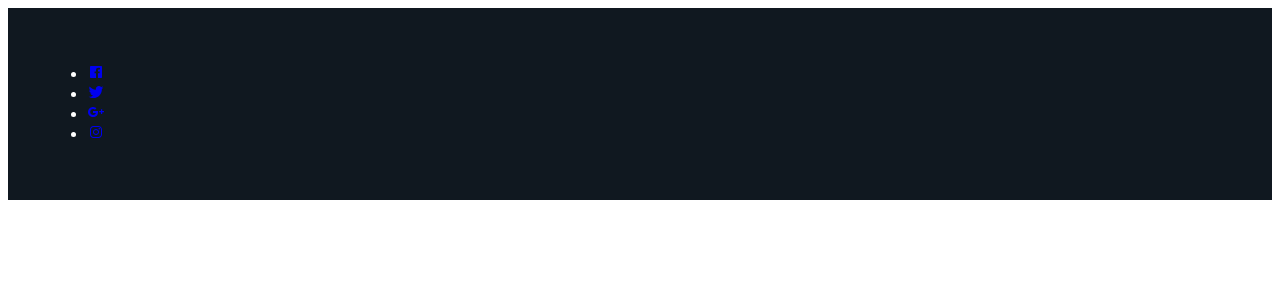
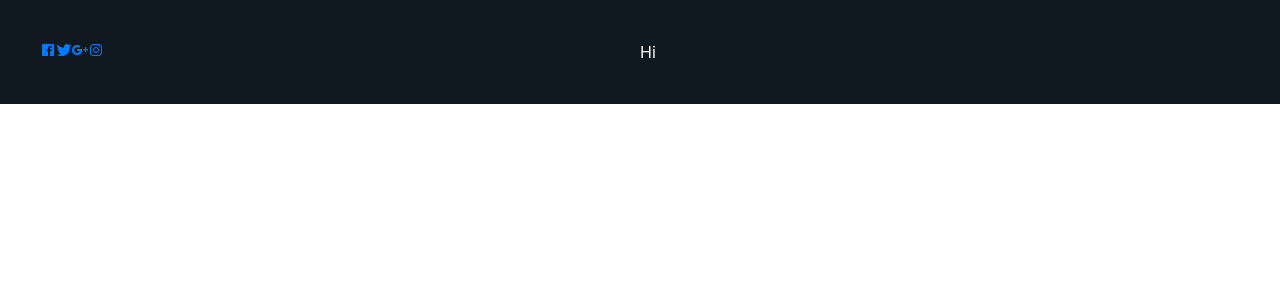
Before and after one commit to hungry-hungry-hippos/service_TD, a React app in the folder Footer/: page / in a window 1280 px wide. Shown: the top 300 px of the page. Built offline with nearby package versions, Linux system fonts and the light colour scheme.

Commit message:
Change in footer style

```diff
--- a/Footer/public/index.html
+++ b/Footer/public/index.html
@@ -8,6 +8,7 @@
   <link href="https://fonts.googleapis.com/css?family=Roboto" rel="stylesheet">
   <script src="https://unpkg.com/ionicons@4.5.5/dist/ionicons.js"></script>
   <link rel="stylesheet" href="https://use.fontawesome.com/releases/v5.7.1/css/all.css" integrity="sha384-fnmOCqbTlWIlj8LyTjo7mOUStjsKC4pOpQbqyi7RrhN7udi9RwhKkMHpvLbHG9Sr" crossorigin="anonymous">
+  <link rel="stylesheet" href="https://stackpath.bootstrapcdn.com/bootstrap/4.2.1/css/bootstrap.min.css" integrity="sha384-GJzZqFGwb1QTTN6wy59ffF1BuGJpLSa9DkKMp0DgiMDm4iYMj70gZWKYbI706tWS" crossorigin="anonymous">
 </head>
 <body>
   <div id="footer"></div>
@@ -15,4 +16,4 @@
 </body>
 </html>
 
-<!-- REMEMBER TO PUT GOOGLE LINK AND FONTAWESOME-->
+<!-- REMEMBER TO PUT GOOGLE LINK && FONTAWESOME && BOOTSTRAP-->
--- a/Footer/src/App.jsx
+++ b/Footer/src/App.jsx
@@ -5,30 +5,31 @@ const { style } = require('./style.jsx');
 
 const App = () => (
   <div style={style.footertop}>
-    <div style={style.row}>
-      <div className="col span-1-of-2">
-        <ul className="social-links">
-          <li>
+    <div className="row no-gutters">
+      <div className="col col-12 col-lg-6 d-flex text-white">
+        <div className="flex-item">
           <a href="#">
             <ion-icon name="logo-facebook"></ion-icon>
           </a>
-          </li>
-          <li>
+        </div>
+        <div className="flex-item">
           <a href="#">
             <ion-icon name="logo-twitter"></ion-icon>
           </a>
-          </li>
-          <li>
+        </div>
+        <div className="flex-item">
           <a href="#">
             <ion-icon name="logo-googleplus"></ion-icon>
           </a>
-          </li>
-          <li>
+        </div>
+        <div className="flex-item">
           <a href="#">
             <ion-icon name="logo-instagram"></ion-icon>
           </a>
-          </li>
-        </ul>
+        </div>
+      </div>
+      <div className="col col-12 col-lg-6 text-white">
+        Hi
       </div>
     </div>
   </div>
```
Also changed, not shown: 3 other files (tests, documents, lock files or other folders). Lines whose indentation alone changed are shown as unchanged.
